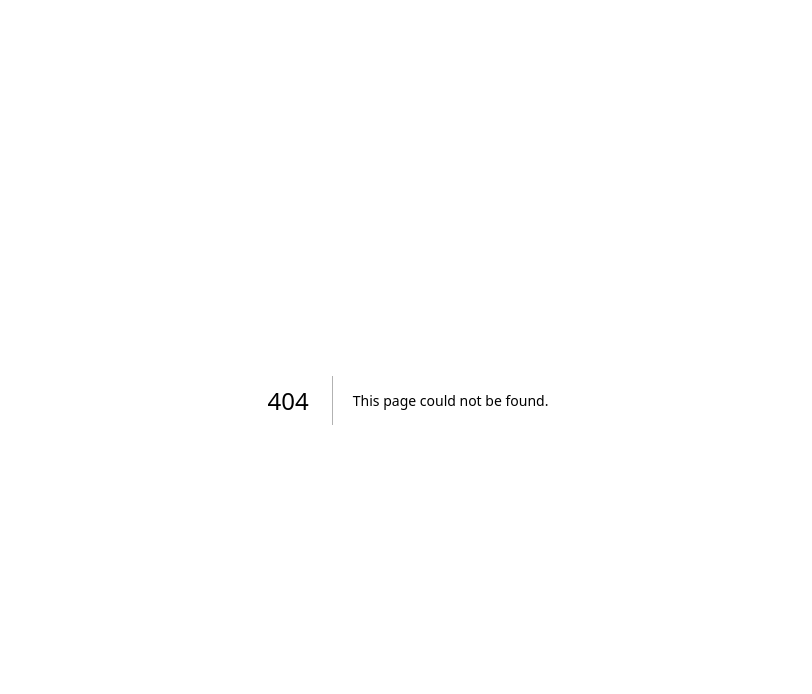
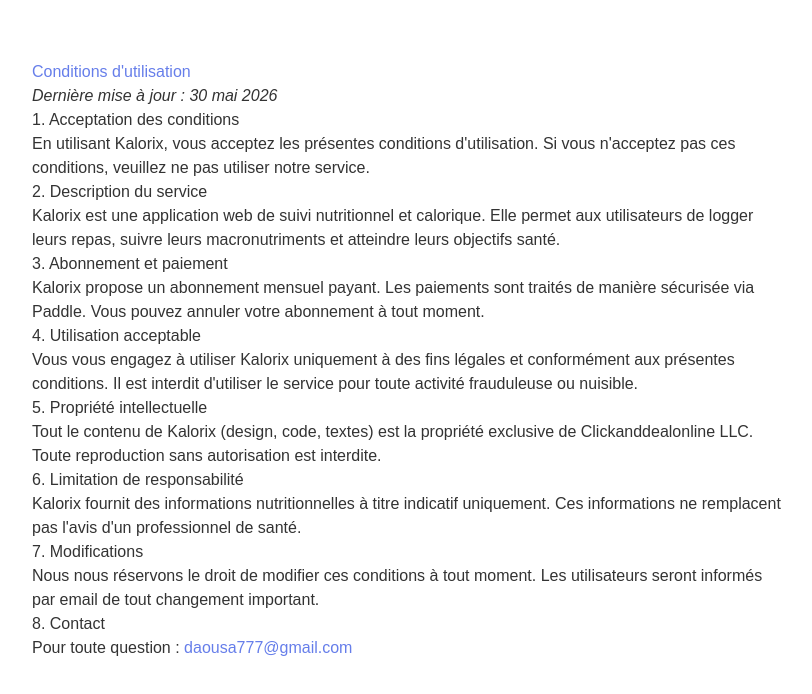
Before and after one commit to biz777/kalorix, a Next.js app: page /terms in a window 1280 px wide. Before the commit this address had no page. Shown: the top 694 px of the page, without its empty margins (232-1044 px from the left). Built offline with nearby package versions, Linux system fonts and the light colour scheme.

Commit message:
Create page.tsx

```diff
--- /dev/null
+++ b/app/terms/page.tsx
@@ -0,0 +1,32 @@
+export default function Terms() {
+  return (
+    <main style={{ maxWidth: 800, margin: "0 auto", padding: "60px 24px", fontFamily: "sans-serif", color: "#333" }}>
+      <h1 style={{ color: "#667eea" }}>Conditions d'utilisation</h1>
+      <p><em>Dernière mise à jour : 30 mai 2026</em></p>
+
+      <h2>1. Acceptation des conditions</h2>
+      <p>En utilisant Kalorix, vous acceptez les présentes conditions d'utilisation. Si vous n'acceptez pas ces conditions, veuillez ne pas utiliser notre service.</p>
+
+      <h2>2. Description du service</h2>
+      <p>Kalorix est une application web de suivi nutritionnel et calorique. Elle permet aux utilisateurs de logger leurs repas, suivre leurs macronutriments et atteindre leurs objectifs santé.</p>
+
+      <h2>3. Abonnement et paiement</h2>
+      <p>Kalorix propose un abonnement mensuel payant. Les paiements sont traités de manière sécurisée via Paddle. Vous pouvez annuler votre abonnement à tout moment.</p>
+
+      <h2>4. Utilisation acceptable</h2>
+      <p>Vous vous engagez à utiliser Kalorix uniquement à des fins légales et conformément aux présentes conditions. Il est interdit d'utiliser le service pour toute activité frauduleuse ou nuisible.</p>
+
+      <h2>5. Propriété intellectuelle</h2>
+      <p>Tout le contenu de Kalorix (design, code, textes) est la propriété exclusive de Clickanddealonline LLC. Toute reproduction sans autorisation est interdite.</p>
+
+      <h2>6. Limitation de responsabilité</h2>
+      <p>Kalorix fournit des informations nutritionnelles à titre indicatif uniquement. Ces informations ne remplacent pas l'avis d'un professionnel de santé.</p>
+
+      <h2>7. Modifications</h2>
+      <p>Nous nous réservons le droit de modifier ces conditions à tout moment. Les utilisateurs seront informés par email de tout changement important.</p>
+
+      <h2>8. Contact</h2>
+      <p>Pour toute question : <a href="mailto:daousa777@gmail.com" style={{ color: "#667eea" }}>daousa777@gmail.com</a></p>
+    </main>
+  );
+}
```
